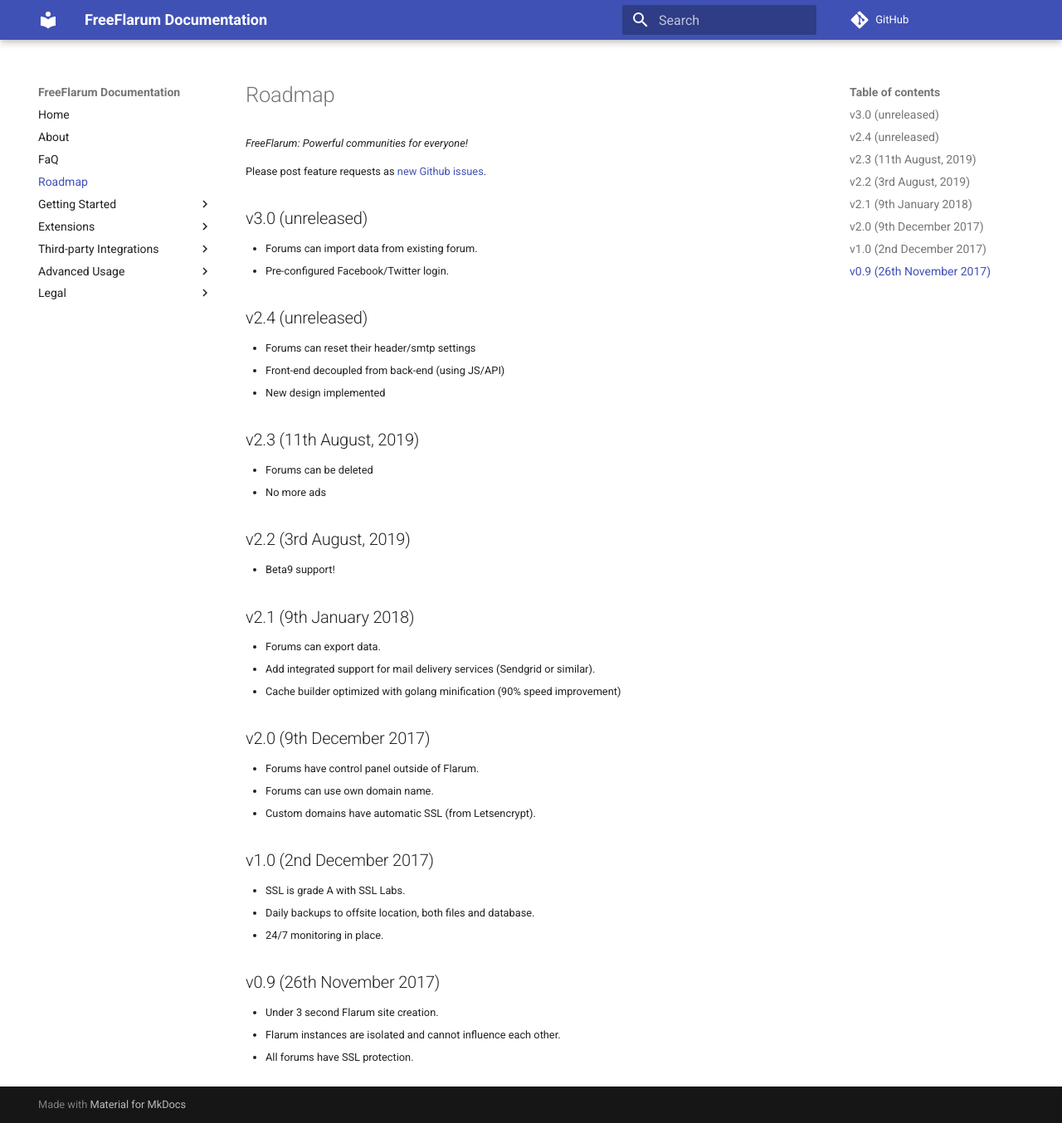
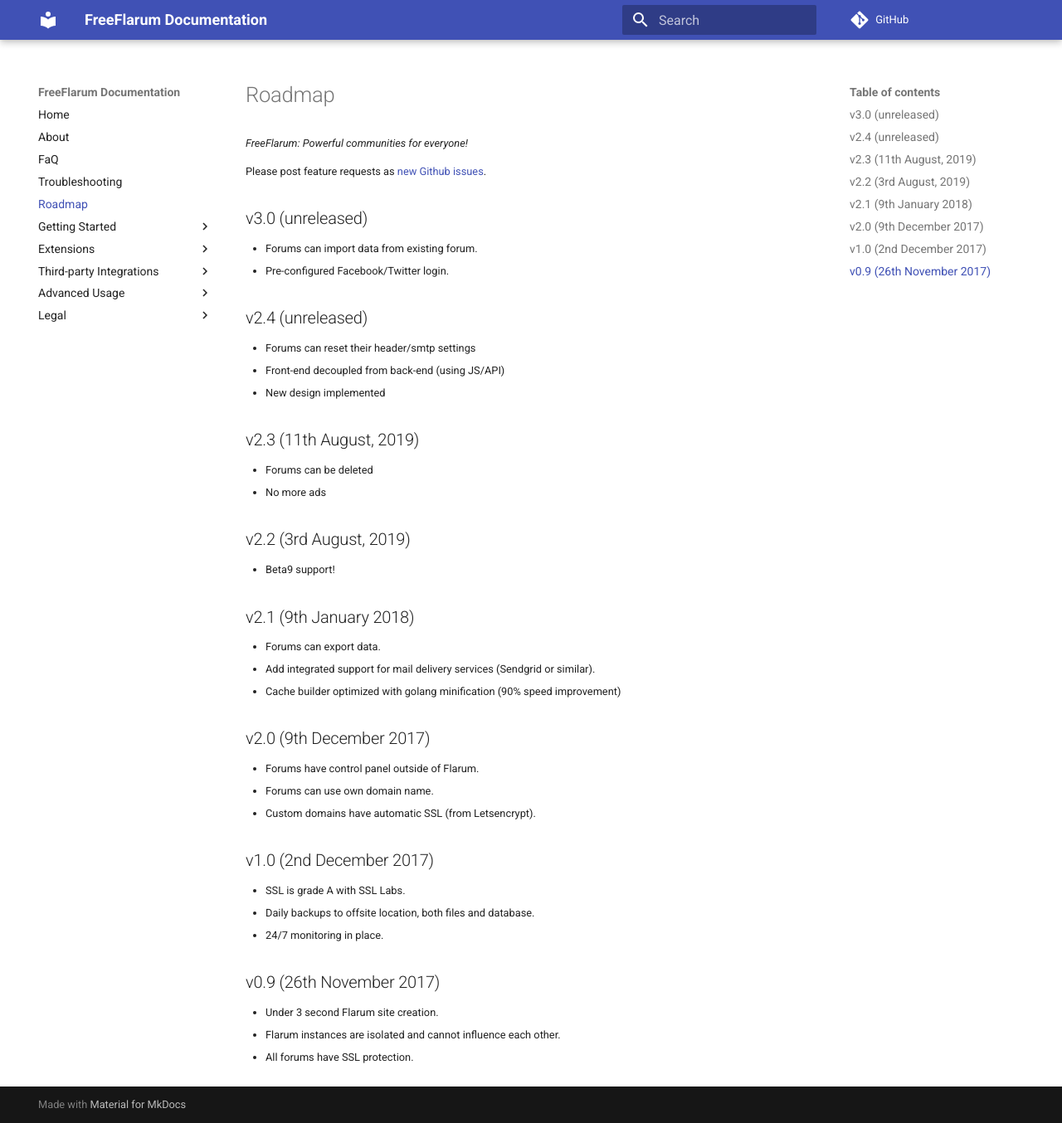
Before and after one commit to FreeFlarum/freeflarum.com, an MkDocs documentation site: the page built from docs/roadmap.md, in a window 1280 px wide and 1354 px high. Shown: the whole window at 83% size. Built offline with MkDocs 1.6.1 and Material for MkDocs 9.7.7, drawn with Linux system fonts in a browser that asks for light colours; comment, search, counter and statistics services are not loaded.

Commit message:
Update mkdocs.yml
• Added troubleshooting.

```diff
--- a/mkdocs.yml
+++ b/mkdocs.yml
@@ -13,6 +13,7 @@
   - Home: 'https://www.freeflarum.com/docs/'
   - About: 'about.md'
   - FaQ: 'faq.md'
+  - Troubleshooting: 'troubleshooting.md'
   - Roadmap: 'roadmap.md'
   - Getting Started:
     - Basics:
```
